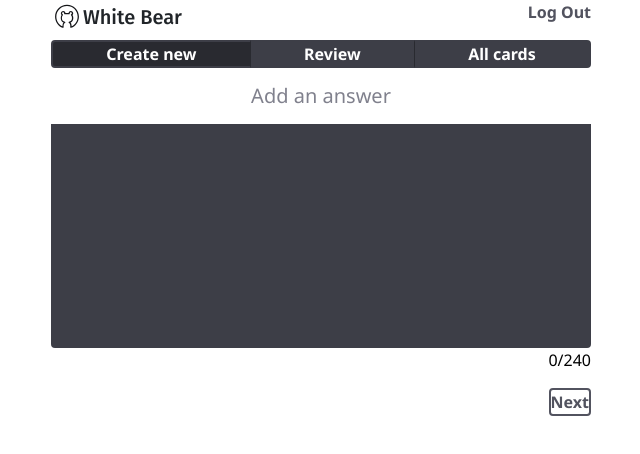
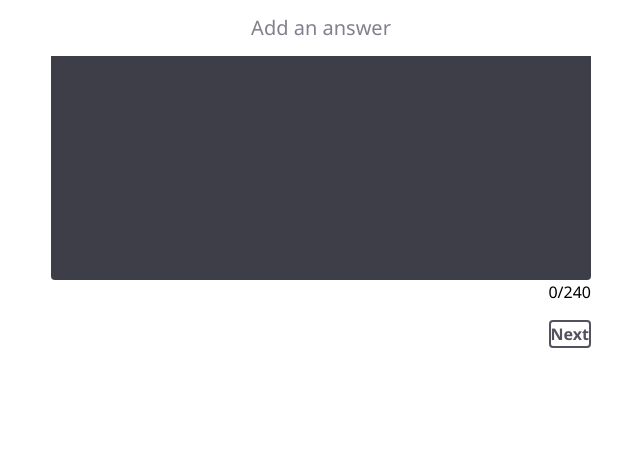
Before and after one commit to ccorr066/white-bear-mpa, a React (Create React App) app: page /create-answer in a window 1280 px wide. Shown: the top 454 px of the page, without its empty margins (319-959 px from the left). Built offline with nearby package versions, Linux system fonts and the light colour scheme.

Commit message:
added 3 pages to be working

```diff
--- /dev/null
+++ b/src/components/pages/AppTemplate.js
@@ -0,0 +1,13 @@
+import React from "react"
+
+export default function AppTemplate(props) {
+  return (
+    <div className="container">
+      <div className="row">
+        <div className="col-12 col-xl-6 offset-xl-3 col-lg-8 offset-lg-2 col-md-10 offset-md-1">
+          {props.children}
+        </div>
+      </div>
+    </div>
+  )
+}
--- a/src/components/pages/CreateAnswer.js
+++ b/src/components/pages/CreateAnswer.js
@@ -1,44 +1,9 @@
 import React from "react"
-import appLogo from "../../icons/logo-app.svg"
+import AppTemplate from "./AppTemplate"
 
 export default function CreateAnswer() {
   return (
-    <div className="container">
-      <div className="row">
-        <div className="col-12 col-xl-6 offset-xl-3 col-lg-8 offset-lg-2 col-md-10 offset-md-1">
-          <img src={appLogo} width="32px;" alt="White-bear-logo" />
-          <h3 className="d-inline text-brand">White Bear</h3>
-          <a href="index.html" className="btn btn-link float-right">
-            Log Out
-          </a>
-
-          <div
-            className="btn-group d-flex"
-            role="navigation"
-            aria-label="navigation"
-          >
-            <a
-              href="review-answer.html"
-              type="button"
-              className="btn btn-secondary tab-active"
-            >
-              Create new
-            </a>
-            <a
-              href="review-imagery.html"
-              type="button"
-              className="btn btn-secondary tab-separator"
-            >
-              Review
-            </a>
-            <a
-              href="all-cards.html"
-              type="button"
-              className="btn btn-secondary tab-separator"
-            >
-              All cards
-            </a>
-          </div>
+    <AppTemplate>
       <h4 className="my-4 text-center text-muted">Add an answer</h4>
       <div className="mb-2">
         <div className="card bg-secondary">
@@ -53,15 +18,10 @@ export default function CreateAnswer() {
       </p>
       <div className="clearfix"></div>
       <div className="float-right">
-            <a
-              href="create-imagery.html"
-              className="btn btn-outline-primary mt-4"
-            >
+        <a href="create-imagery.html" className="btn btn-outline-primary mt-4">
           Next
         </a>
       </div>
-        </div>
-      </div>
-    </div>
+    </AppTemplate>
   )
 }
--- a/src/components/pages/CreateImagery.js
+++ b/src/components/pages/CreateImagery.js
@@ -1,44 +1,16 @@
 import React from "react"
 import saveIcon from "../../icons/save.svg"
 import Header from "../ui/Header"
+import Navigation from "../ui/Navigation"
+import AppTemplate from "./AppTemplate"
 
 export default function CreateImagery() {
   return (
-    <div className="container">
-      <div className="row">
-        <div className="col-12 col-xl-6 offset-xl-3 col-lg-8 offset-lg-2 col-md-10 offset-md-1">
+    <AppTemplate>
       <Header />
+      <Navigation />
 
-          <div
-            className="btn-group d-flex"
-            role="navigation"
-            aria-label="navigation"
-          >
-            <a
-              href="review-answer.html"
-              type="button"
-              className="btn btn-secondary tab-active"
-            >
-              Create new
-            </a>
-            <a
-              href="review-imagery.html"
-              type="button"
-              className="btn btn-secondary tab-separator "
-            >
-              Review
-            </a>
-            <a
-              href="all-cards.html"
-              type="button"
-              className="btn btn-secondary tab-separator"
-            >
-              All cards
-            </a>
-          </div>
-          <h4 className="my-4  text-center text-muted">
-            Add memorable imagery
-          </h4>
+      <h4 className="my-4  text-center text-muted">Add memorable imagery</h4>
       <div className="mb-2">
         <div className="card bg-primary lead">
           <div className="card-body">
@@ -52,11 +24,11 @@ export default function CreateImagery() {
         </div>
         <div className="card bg-secondary">
           <div className="card-body">
-                One morning, when Gregor Samsa woke from troubled dreams, he
-                found himself transformed in his bed into a horrible vermin. He
-                lay on his armour-like back, and if he lifted his head a little
-                he could see his brown belly, slightly domed and divided by
-                arches into stiff sections. The bedding was hardly.
+            One morning, when Gregor Samsa woke from troubled dreams, he found
+            himself transformed in his bed into a horrible vermin. He lay on his
+            armour-like back, and if he lifted his head a little he could see
+            his brown belly, slightly domed and divided by arches into stiff
+            sections. The bedding was hardly.
           </div>
         </div>
       </div>
@@ -84,8 +56,6 @@ export default function CreateImagery() {
         />
         Save
       </button>
-        </div>
-      </div>
-    </div>
+    </AppTemplate>
   )
 }
--- a/src/components/pages/ReviewAnswer.js
+++ b/src/components/pages/ReviewAnswer.js
@@ -1,64 +1,38 @@
 import React from "react"
 import thumbsUpIcon from "../../icons/thumbs-up.svg"
 import Header from "../ui/Header"
+import Navigation from "../ui/Navigation"
+import AppTemplate from "./AppTemplate"
+
 export default function ReviewAnswer() {
   return (
-    <div className="container">
-      <div className="row">
-        <div className="col-12 col-xl-6 offset-xl-3 col-lg-8 offset-lg-2 col-md-10 offset-md-1">
+    <AppTemplate>
       <Header />
-          <div
-            className="btn-group d-flex mt-1 mb-5"
-            role="navigation"
-            aria-label="navigation"
-          >
-            <a
-              href="create-answer.html"
-              type="button"
-              className="btn btn-secondary"
-            >
-              Create new
-            </a>
-            <button
-              type="button"
-              className="btn btn-secondary tab-separator tab-active"
-            >
-              Review
-            </button>
-            <a
-              href="all-cards.html"
-              type="button"
-              className="btn btn-secondary tab-separator"
-            >
-              All cards
-            </a>
-          </div>
+      <Navigation />
+
       <div className="mb-5">
         <div className="card bg-primary">
           <div className="card-body">
-                One morning, when Gregor Samsa woke from troubled dreams, he
-                found himself transformed in his bed into a horrible vermin. He
-                lay on his armour-like back, and if he lifted his head a little
-                he could see his brown belly, slightly domed and divided by
-                arches into stiff sections. The bedding was hardly.
+            One morning, when Gregor Samsa woke from troubled dreams, he found
+            himself transformed in his bed into a horrible vermin. He lay on his
+            armour-like back, and if he lifted his head a little he could see
+            his brown belly, slightly domed and divided by arches into stiff
+            sections. The bedding was hardly.
           </div>
         </div>
         <div className="card bg-secondary">
           <div className="card-body">
-                One morning, when Gregor Samsa woke from troubled dreams, he
-                found himself transformed in his bed into a horrible vermin. He
-                lay on his armour-like back, and if he lifted his head a little
-                he could see his brown belly, slightly domed and divided by
-                arches into stiff sections. The bedding was hardly.
+            One morning, when Gregor Samsa woke from troubled dreams, he found
+            himself transformed in his bed into a horrible vermin. He lay on his
+            armour-like back, and if he lifted his head a little he could see
+            his brown belly, slightly domed and divided by arches into stiff
+            sections. The bedding was hardly.
           </div>
         </div>
       </div>
       <button className="btn btn-link">Edit</button>
       <div className="float-right">
-            <a
-              href="review-empty.html"
-              className="btn btn-outline-primary mr-4"
-            >
+        <a href="review-empty.html" className="btn btn-outline-primary mr-4">
           Needs work
         </a>
         <a href="review-empty.html" className="btn btn-primary ">
@@ -72,8 +46,6 @@ export default function ReviewAnswer() {
           Got it
         </a>
       </div>
-        </div>
-      </div>
-    </div>
+    </AppTemplate>
   )
 }
--- /dev/null
+++ b/src/components/ui/Navigation.js
@@ -0,0 +1,29 @@
+import React from "react"
+
+export default function Navigation() {
+  return (
+    <div
+      className="btn-group d-flex  mt-1"
+      role="navigation"
+      aria-label="navigation"
+    >
+      <a href="review-answer.html" type="button" className="btn btn-secondary ">
+        Create new
+      </a>
+      <a
+        href="review-imagery.html"
+        type="button"
+        className="btn btn-secondary tab-separator "
+      >
+        Review
+      </a>
+      <a
+        href="all-cards.html"
+        type="button"
+        className="btn btn-secondary tab-separator"
+      >
+        All cards
+      </a>
+    </div>
+  )
+}
```
Lines whose indentation alone changed are shown as unchanged.
